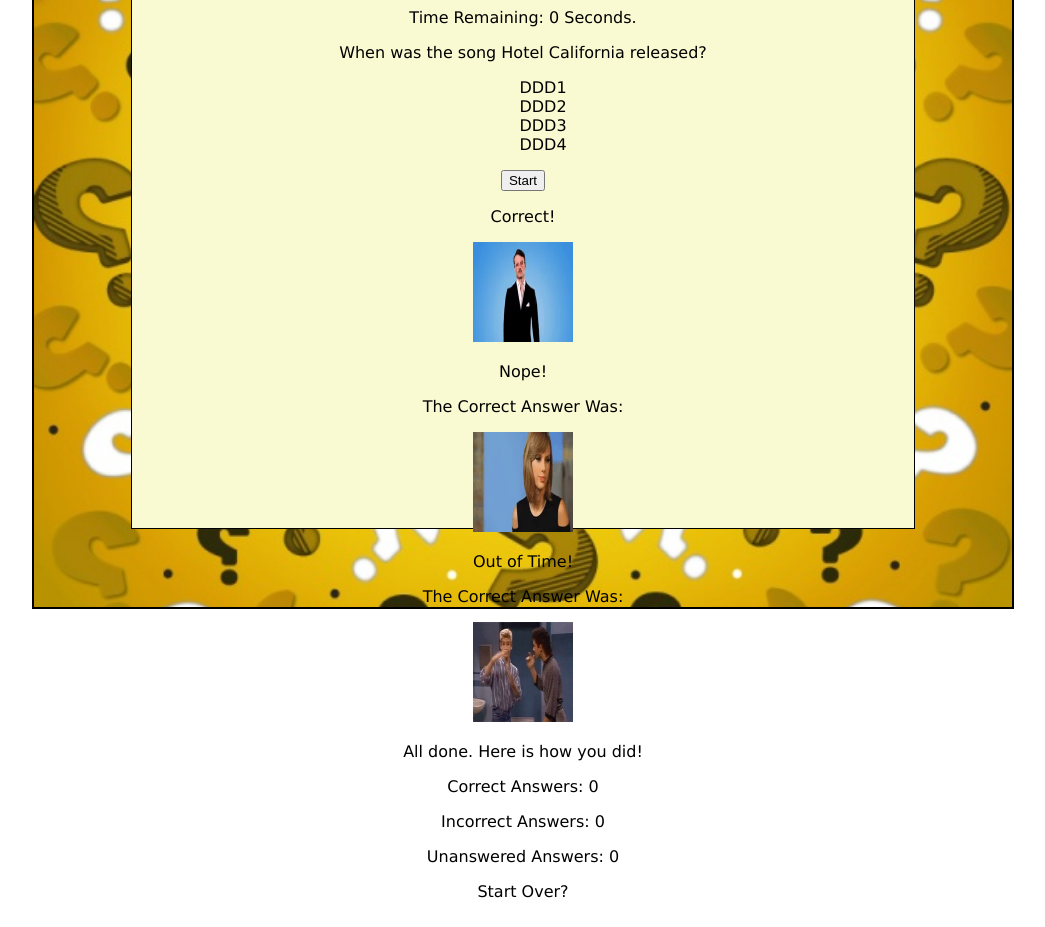
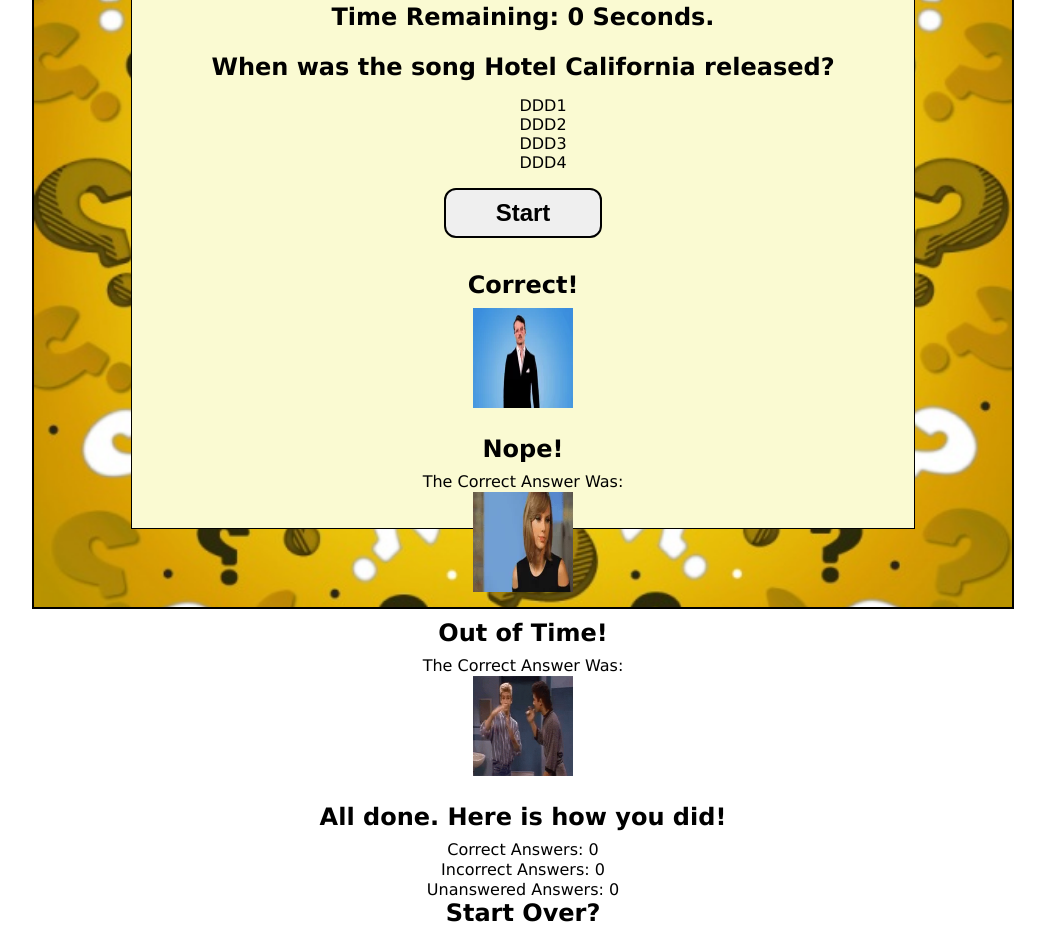
Before and after one commit to kamalnyc17/TriviaGame, a plain HTML site: page index.html in a window 1280 px wide. Shown: the part 195-1122 px from the top of the page, without its empty margins (117-1162 px from the left). Before the commit the page ends 1096 px from the top, so only its background shows below. Drawn offline with nearby package versions, Linux system fonts and the light colour scheme.

Commit message:
Totally Trivial Trivia

```diff
--- a/assets/css/style.css
+++ b/assets/css/style.css
@@ -33,15 +33,40 @@
 }
 /* page heading */
 .game-heading {
-    font-size: 36px;
+    font-size: 44px;
     line-height: 48px;
+    margin-bottom: 10px;
     font-weight: bold;
     color: blue;
     font-family: 'Trebuchet MS', 'Lucida Sans Unicode', 'Lucida Grande', 'Lucida Sans', Arial, sans-serif;
     width: 100%;
+}
+/* different font style across the page*/
+.gen-style {
+    font-size: 24px;
+    line-height: 26px;
+    margin-bottom: 10px;
+    font-weight: bold;
+}
+.sub-style {
+    font-size: 16px;
+    line-height: 20px;
+    margin-top: 0px;
+    margin-bottom: 0px;
+}
+/* styling the image & button */
+button {
+    padding: 10px 50px;
+    border: 2px solid black;
+    border-radius: 12px;
+}
+button:hover {
+    color: white;
+    background-color: lightslategray;
 }
 img {
     height: 100px;
     width: 100px;
     margin: auto;
 }
+/* end of style sheet */
--- a/index.html
+++ b/index.html
@@ -33,7 +33,7 @@
                 </ul>
             </div>
             <!-- start button -->
-            <button type="button" id="start">Start</button>
+            <button type="button" class="gen-style" id="start">Start</button>
             <!-- result section with animation -->
             <div class="winner-area">
                 <p class="gen-style winer-result">Correct!</p>
@@ -41,20 +41,20 @@
             </div>
             <div class="loser-area">
                 <p class="gen-style loser-result">Nope!</p>
-                <p class="correct-answer">The Correct Answer Was: <span id="correct1"></span></p>
+                <p class="sub-style correct-answer">The Correct Answer Was: <span id="correct1"></span></p>
                 <img id="loser" src="assets/images/Loser.webp">
             </div>
             <div class="time-out">
                 <p class="gen-style timeout-result">Out of Time!</p>
-                <p class="correct-answer">The Correct Answer Was: <span id="correct2"></span></p>
+                <p class="sub-style correct-answer">The Correct Answer Was: <span id="correct2"></span></p>
                 <img id="loser" src="assets/images/time out.gif">
             </div>
             <div class="result">
                 <p class="gen-style final-result">All done. Here is how you did!</p>
-                <p class="correct">Correct Answers: <span id="correct-no">0</span></p>
-                <p class="incorrect">Incorrect Answers: <span id="incorrect-no">0</span></p>
-                <p class="unanswered">Unanswered Answers: <span id="unanswered-no">0</span></p>
-                <span id="restart">Start Over?</span>
+                <p class="sub-style correct">Correct Answers: <span id="correct-no">0</span></p>
+                <p class="sub-style incorrect">Incorrect Answers: <span id="incorrect-no">0</span></p>
+                <p class="sub-style unanswered">Unanswered Answers: <span id="unanswered-no">0</span></p>
+                <span class="gen-style" id="restart">Start Over?</span>
             </div>
         </div>
         <div class="top-bottom"></div> <!-- buffer containter to add top/bottom margin -->
```
